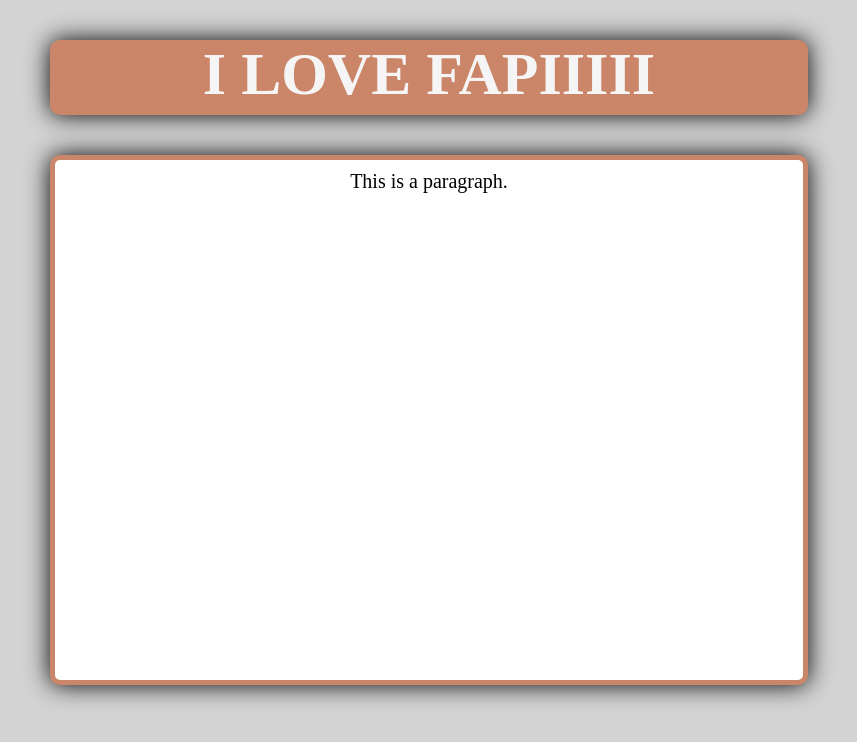
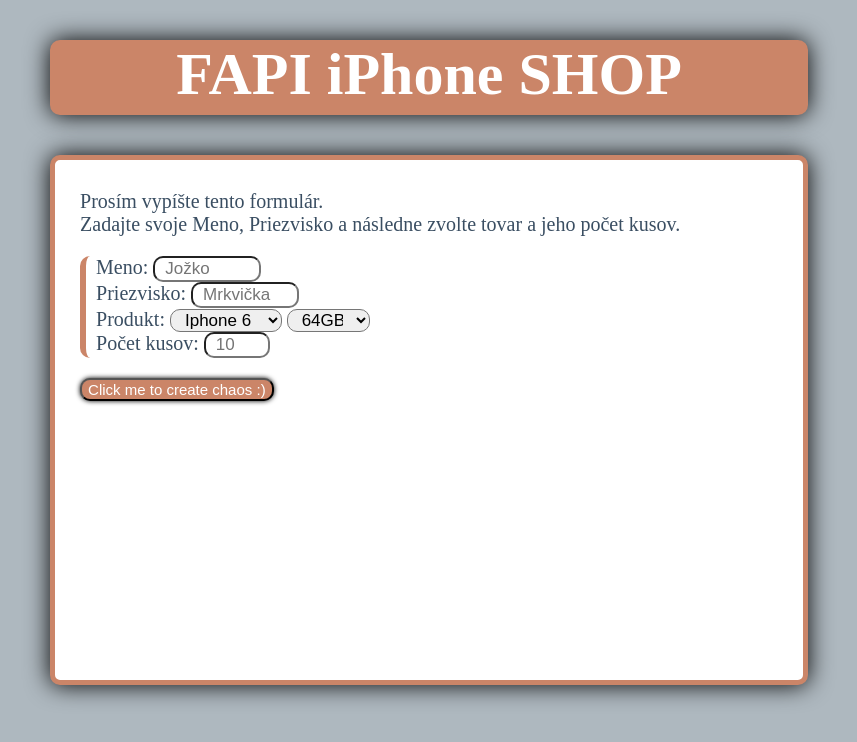
Before and after one commit to HeronickSK/entry-test, a PHP site: page / in a window 1280 px wide. Shown: the top 742 px of the page, without its empty margins (211-1068 px from the left). Run offline with PHP 8.4, Linux system fonts and the light colour scheme.

Commit message:
so much stuff :)

```diff
--- a/index.css
+++ b/index.css
@@ -1,5 +1,5 @@
 body {
-    background-color: lightgray;
+    background-color: #AEB8BF;
 }
 
 h1 {
@@ -17,20 +17,43 @@ h1 {
     box-shadow: 0px 0px 25px black;
 
     /* Text options */
-    color: whitesmoke;
+    color: white;
     font-size: 60px;
     text-align: center;
 }
 
+button {
+    /* Spacing and size */
+    margin-top: 20px;
+
+    /* Box options */
+    background-color: #CB8568;
+    border-radius: 10px;
+    box-shadow: 0px 0px 5px black;
+
+    /* Text options */
+    font-size: 15px;
+    color: white;
+}
+
+button:hover {
+    cursor: pointer;
+}
+
+select:hover {
+    cursor: pointer;
+}
+
 .para {
     /* Spacing and size */
-    padding-right: 5%;
-    padding-left: 5%;
+    padding-right: 2%;
+    padding-left: 2%;
     padding-top: 10px;
     padding-bottom: 10px;
     margin-left: 20%;
     margin-right: 20%;
     width: 50%-10px;
+    height: 500px;
 
     /* Box options */
     box-shadow: 0px 0px 25px black;
@@ -43,6 +66,28 @@ h1 {
     /* Text options */
     font-size: 20px;
     font-weight: 200;
-    text-align: center;
-    height: 500px;
+    color: #3A4E62;
 }
+
+.inp {
+    /* Spacing and size */
+    padding-left: 10px;
+    padding-right: 10px;
+
+    /* Text options */
+    font-size: 17px;
+
+    /* Box options */
+    border-radius: 10px;
+}
+
+.form {
+    /* Spacing and size */
+    padding-left: 10px;
+    width: 40%;
+
+    /* Box options */
+    border-left: 6px solid #CB8568;
+    border-radius: 10px;
+    background-color: white;
+}
--- a/index.html
+++ b/index.html
@@ -1,13 +1,44 @@
 <!DOCTYPE html>
 <html>
 <head>
-<link rel="stylesheet" href="index.css">
-<title>FAPI ~ ENTRY TEST</title>
+    <meta charset="UTF-8">
+    <link rel="stylesheet" href="index.css">
+    <script src="index.js"></script>
+    <title>FAPI ~ ENTRY TEST</title>
 </head>
 <body>
+    <script src="index.js"></script>
 
-<h1>I LOVE FAPIIIII</h1>
-<p class="para">This is a paragraph.</p>
-
+    <h1>FAPI iPhone SHOP</h1>
+    <div class=para>
+        <p id='lol'>
+            Prosím vypíšte tento formulár. <br>
+            Zadajte svoje Meno, Priezvisko a následne zvolte tovar a jeho počet kusov. <br>
+        </p>
+        <form class=form>
+            Meno: <input class="inp" placeholder="Jožko" type="text" name="Meno" style="width: 30%;"><br>
+            Priezvisko: <input class="inp" placeholder="Mrkvička" type="text" name="Priezvisko" style="width: 30%;"><br>
+            Produkt: <select class="inp" name="Produkt" style="width: 40%;">
+                        <option value="ip6">Iphone 6</option>
+                        <option value="ip6s">Iphone 6s</option>
+                        <option value="ip7">Iphone 7</option>
+                        <option value="ip7s">Iphone 7s</option>
+                        <option value="ip8">Iphone 8</option>
+                        <option value="ip8s">Iphone 8s</option>
+                        <option value="ipx">Iphone X</option>
+                        <option value="ipxmax">Iphone X Max</option>
+                        <option value="ip11">Iphone 11</option>
+                        <option value="ip11max">Iphone 11 Max</option>
+                    </select>
+                    <select class="inp" name="storage" style="width: 30%;">
+                        <option value="64">64GB</option>
+                        <option value="128">128GB</option>
+                        <option value="256">256GB</option>
+                    </select>
+                <br>
+            Počet kusov: <input class="inp" placeholder="10" type="number" name="Kusy" style="width: 15%;"> <br>
+        </form>
+        <button type="button" onclick="chaos()">Click me to create chaos :)</button>
+    </div>
 </body>
 </html>
--- a/index.js
+++ b/index.js
@@ -0,0 +1,19 @@
+class Receipt {
+
+    Receipt (name, lastName, product, storage) {
+        this.name = name;
+        this.lastName = lastName;
+        this.product = product;
+        this.storage = storage;
+        this.price = null;
+    }
+
+    addPrice (price) {
+        this.price = price;
+    }
+
+}
+
+function chaos () {
+    document.getElementsByClassName('para').style.fontSize = '10px';
+}
```
